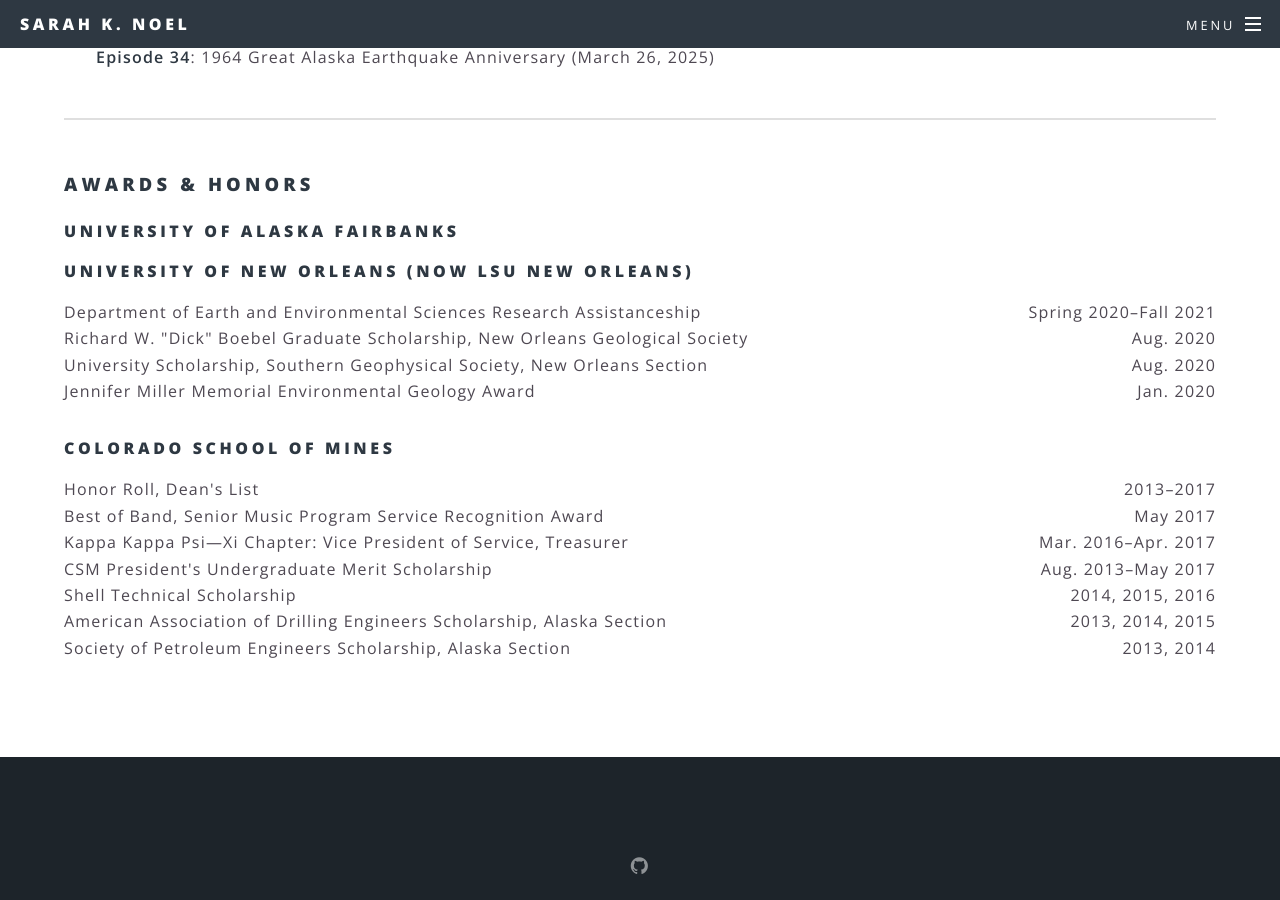
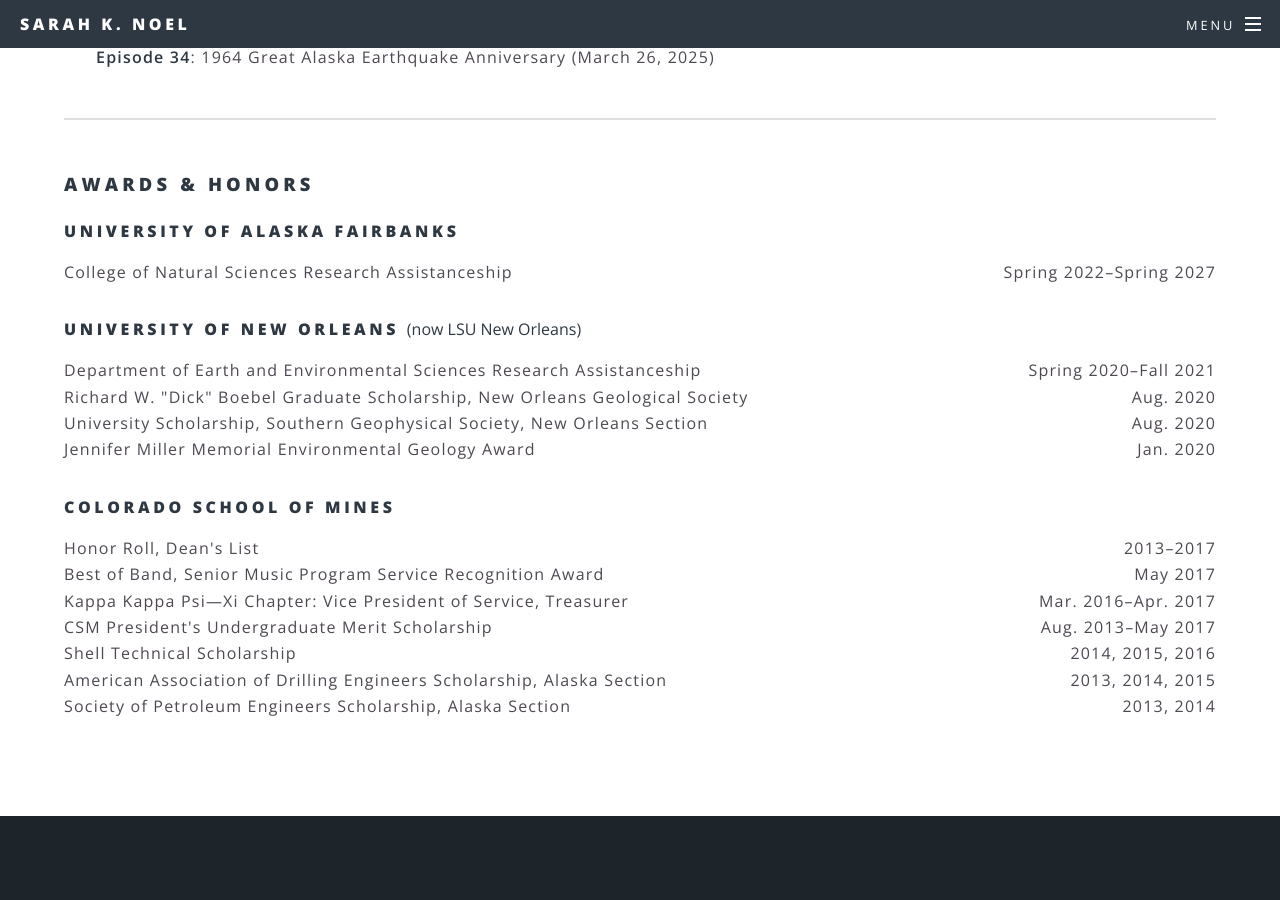
Before and after one commit to aknoel/academic, a Jekyll site: the page built from cv.html, in a window 1280 px wide and 900 px high, scrolled down 2349 px. Built offline with Jekyll 4.4.1, drawn with Linux system fonts in a browser that asks for light colours.

Commit message:
cv updates

```diff
--- a/cv.html
+++ b/cv.html
@@ -93,10 +93,12 @@ subtitle:
 
 	<!-- University of Alaska Fairbanks-->
 	<h4>University of Alaska Fairbanks</h4>
-
+	<ul class="dated">
+		<li>College of Natural Sciences Research Assistanceship <span class="date">Spring 2022–Spring 2027</span></li>
+	</ul>
 
 	<!-- University of New Orleans-->
-	<h4>University of New Orleans (now LSU New Orleans)</h4>
+	<h4>University of New Orleans <span style="text-transform: none; letter-spacing: normal; font-weight: normal;">(now LSU New Orleans)</span></h4>
 	<ul class="dated">
 		<li>Department of Earth and Environmental Sciences Research Assistanceship <span class="date">Spring 2020–Fall 2021</span></li>
 		<li>Richard W. "Dick" Boebel Graduate Scholarship, New Orleans Geological Society <span class="date">Aug. 2020</span></li>
```
